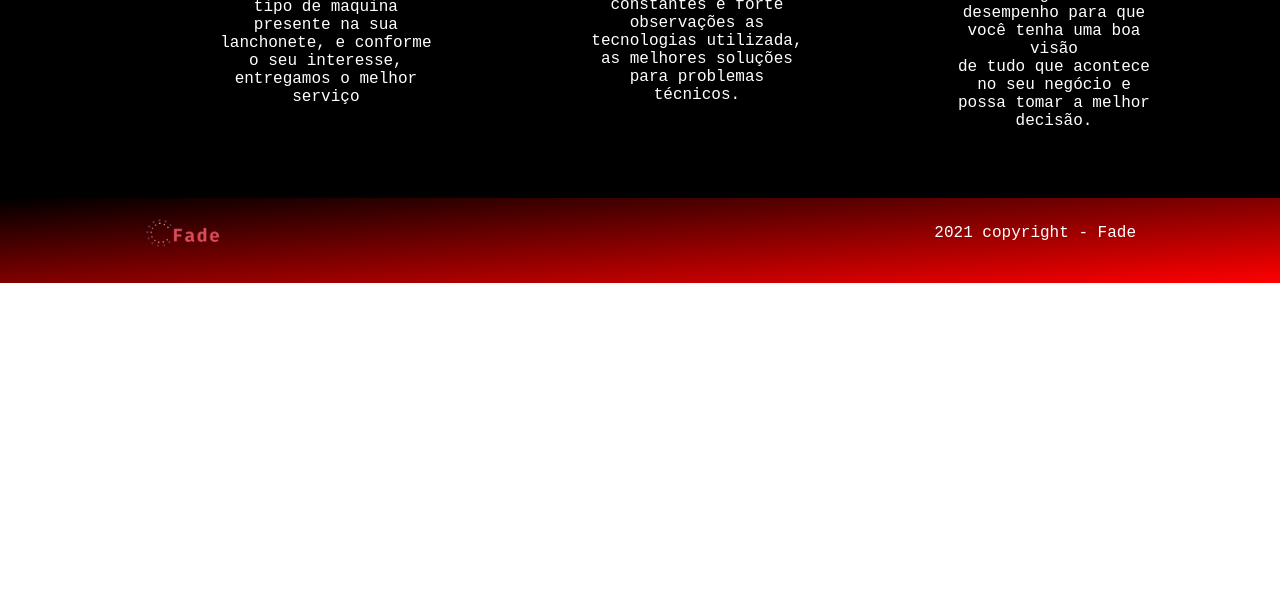
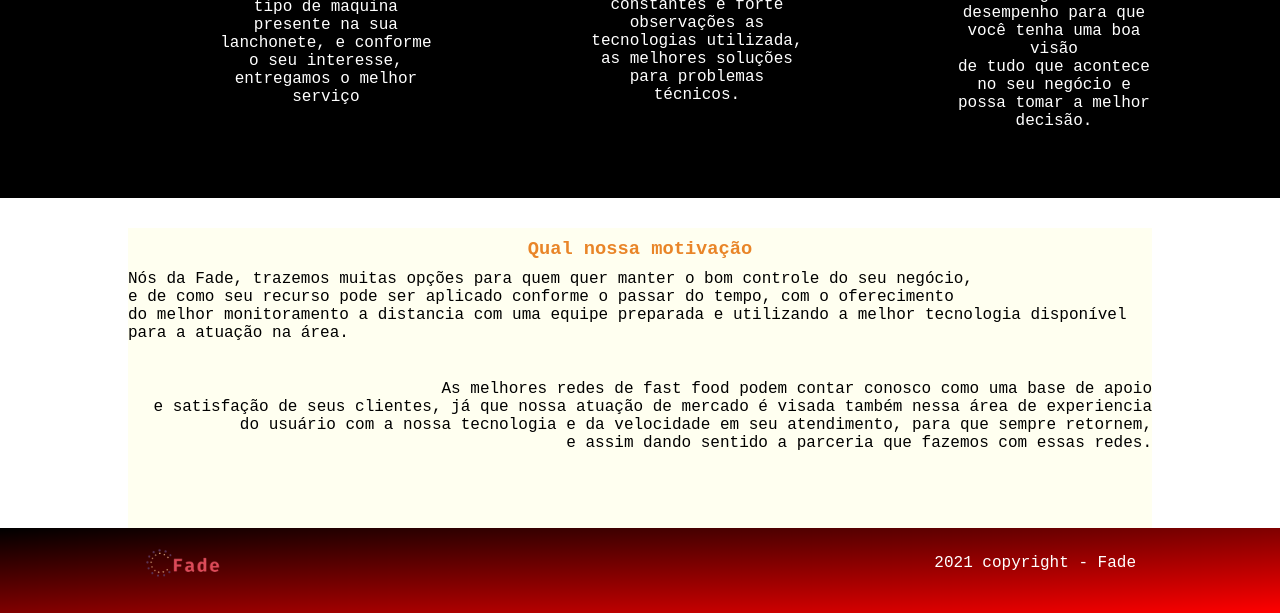
Before and after one commit to sergioetrindade/GRUPO-10-2ADSA, a plain HTML site: page site-institucional/pagina-inicial/index.html in a window 1280 px wide. Shown: the part 1061-1674 px from the top of the page. Before the commit the page ends 1344 px from the top, so only its background shows below. Drawn offline with Linux system fonts and the light colour scheme.

Commit message:
Sobre adcionado

```diff
--- a/site-institucional/pagina-inicial/CSS/negocio.css
+++ b/site-institucional/pagina-inicial/CSS/negocio.css
@@ -8,11 +8,10 @@
 
 }
 
-.titulo {
+.negocio h2 {
     text-align: center;
-    background-color: rgb(158, 19, 19);
     border-radius: 50px;
-    color: rgb(247, 241, 241);
+    color: rgb(255, 153, 19);
     padding: 2rem;
 }
 
--- /dev/null
+++ b/site-institucional/pagina-inicial/CSS/sobre.css
@@ -0,0 +1,25 @@
+.sobre{
+    height: 300px;
+    background-color: ivory;
+    background-size: cover;
+    padding: 0px 0px 0px 0px;
+}
+
+.sobre h3{
+    text-align: center;
+    margin-top: 30px;
+    padding: 10px;
+    color: rgb(233, 133, 40);
+}
+
+.p1{
+    text-align: left;
+    margin-bottom: 20px;
+
+    align-items: center;
+}
+
+.p2{
+    text-align: right;
+    align-items: center;
+}
--- a/site-institucional/pagina-inicial/index.html
+++ b/site-institucional/pagina-inicial/index.html
@@ -7,6 +7,7 @@
     <link rel="stylesheet" href="./CSS/style.css">
     <link rel="stylesheet" href="./CSS/negocio.css">
     <link rel="stylesheet" href="./CSS/main.css">
+    <link rel="stylesheet" href="./CSS/sobre.css">
 
     <script>
       window.onload = function(e) {
@@ -59,7 +60,7 @@
       <div class="negocio">
         <div class="container">
 
-          <h2 class="titulo">Qual a importancia do nosso negócio para seu negócio?</h2>
+          <h2>Qual a importancia do nosso negócio para seu negócio?</h2>
 
           <div class="negocioBox">
 
@@ -101,6 +102,20 @@
           </div>
         </div>
       </div>
+      <div class="container">
+        <div class="sobre">
+          <h3>Qual nossa motivação</h3>
+
+          <p class="p1">Nós da Fade, trazemos muitas opções para quem quer manter o bom controle do seu negócio, <br> e de como seu recurso pode ser aplicado conforme o passar do tempo, com o oferecimento <br> do melhor monitoramento a distancia com uma equipe preparada e utilizando a melhor tecnologia disponível <br> para a atuação na área. </p>
+
+          <br>
+
+          <p class="p2">
+            As melhores redes de fast food podem contar conosco como uma base de apoio <br> e satisfação de seus clientes, já que nossa atuação de mercado é visada também nessa área de experiencia <br> do usuário com a nossa tecnologia e da velocidade em seu atendimento, para que sempre retornem, <br> e assim dando sentido a parceria que fazemos com essas redes.
+          </p>
+
+        </div>
+      </div>
     </main>
 
 
```
